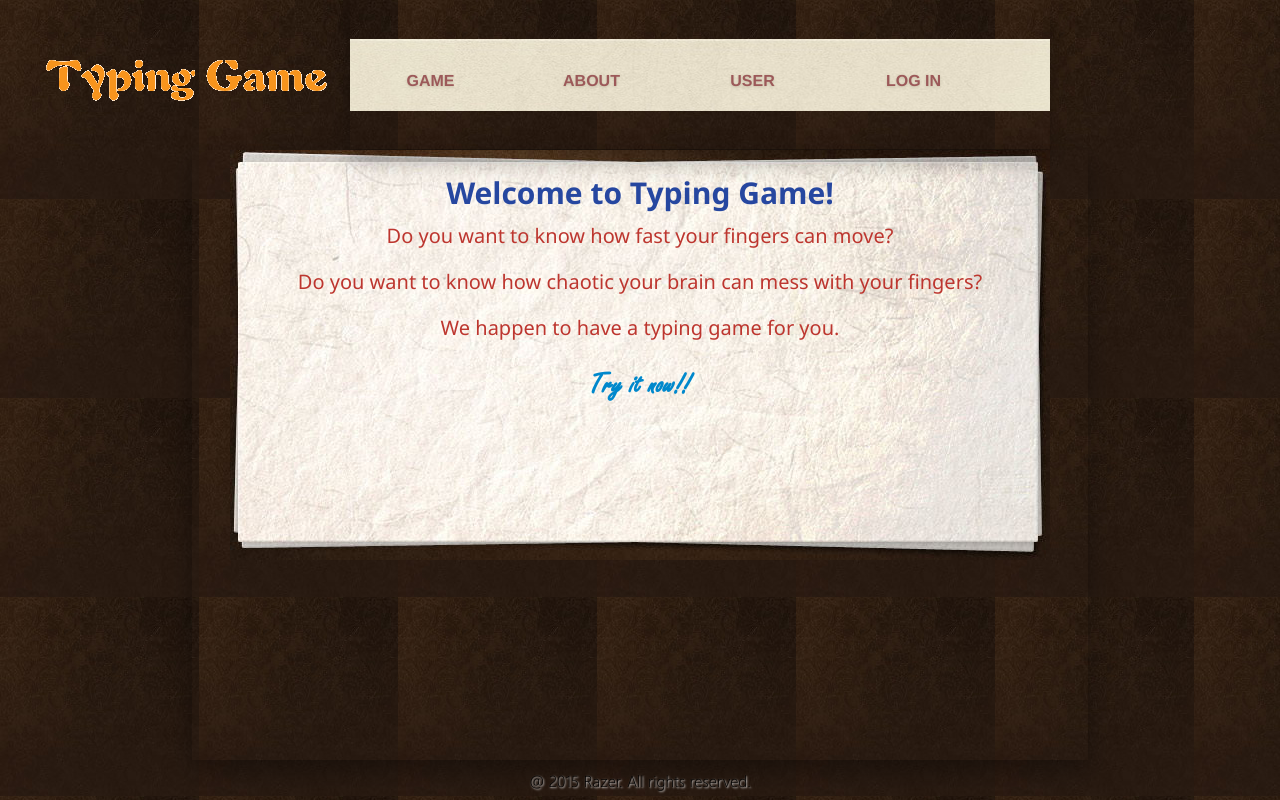
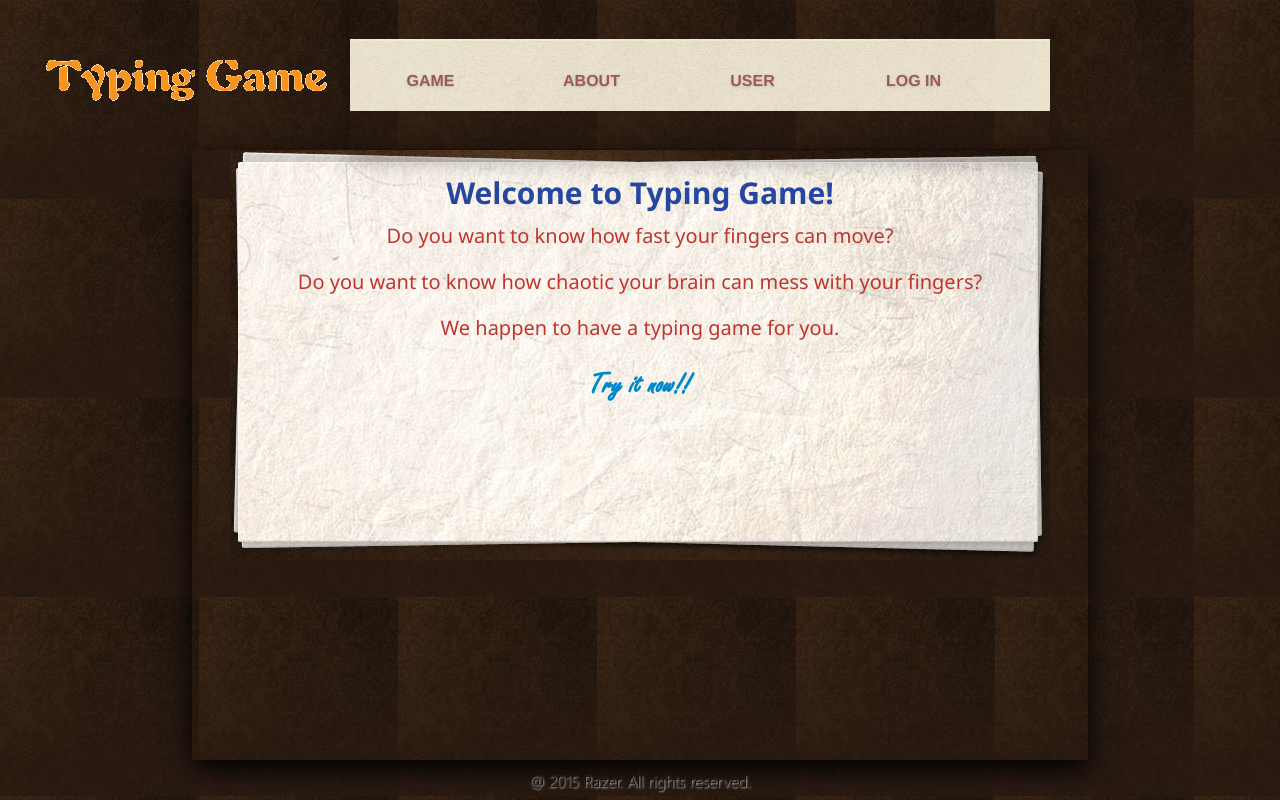
Before and after one commit to JoeyWNK/TypingGame, a PHP site: page /index.php in a window 1280 px wide. Run offline with PHP 8.4, Linux system fonts and the light colour scheme.

```diff
--- a/css/main.css
+++ b/css/main.css
@@ -43,9 +43,9 @@ body, div, h1, h2, h3, h4, h5, h6, p, ul, ol, li, dl, dt, dd, img, form, fieldse
     height: 600px;
     background: url("../images/bg3.jpg") center top no-repeat   ;
     width: 100%;
-    -webkit-box-shadow: 0px 10px 25px 0px rgba(0, 0, 0, 0.35);
-    -moz-box-shadow: 0px 10px 25px 0px rgba(0, 0, 0, 0.35);
-    box-shadow: 0px 10px 25px 0px rgba(0, 0, 0, 0.35);
+    -webkit-box-shadow: 0px 10px 25px 0px rgba(0, 0, 0, 1);
+    -moz-box-shadow: 0px 10px 25px 0px rgba(0, 0, 0, 1);
+    box-shadow: 0px 10px 25px 0px rgba(0, 0, 0, 1);
 
 }
 
```
